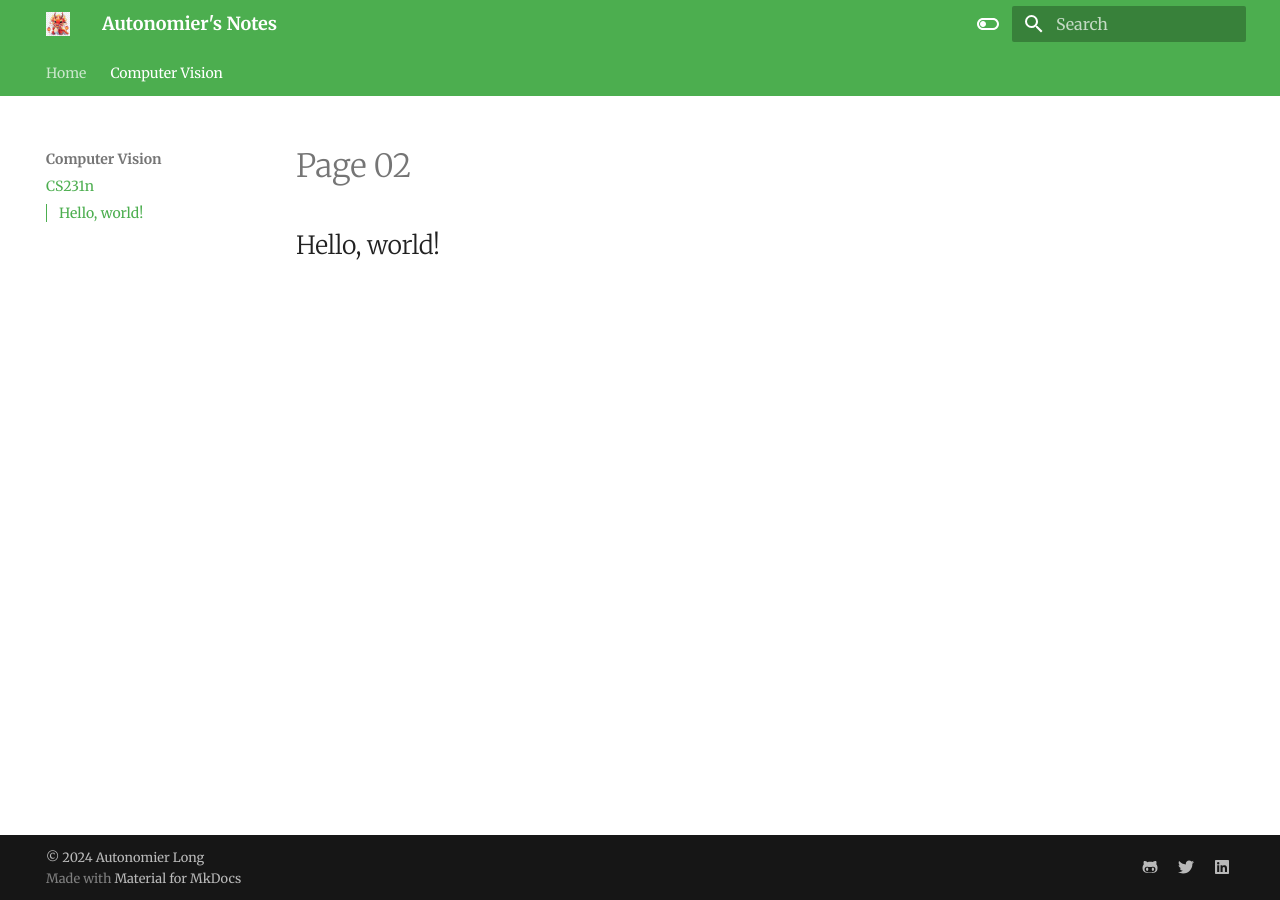
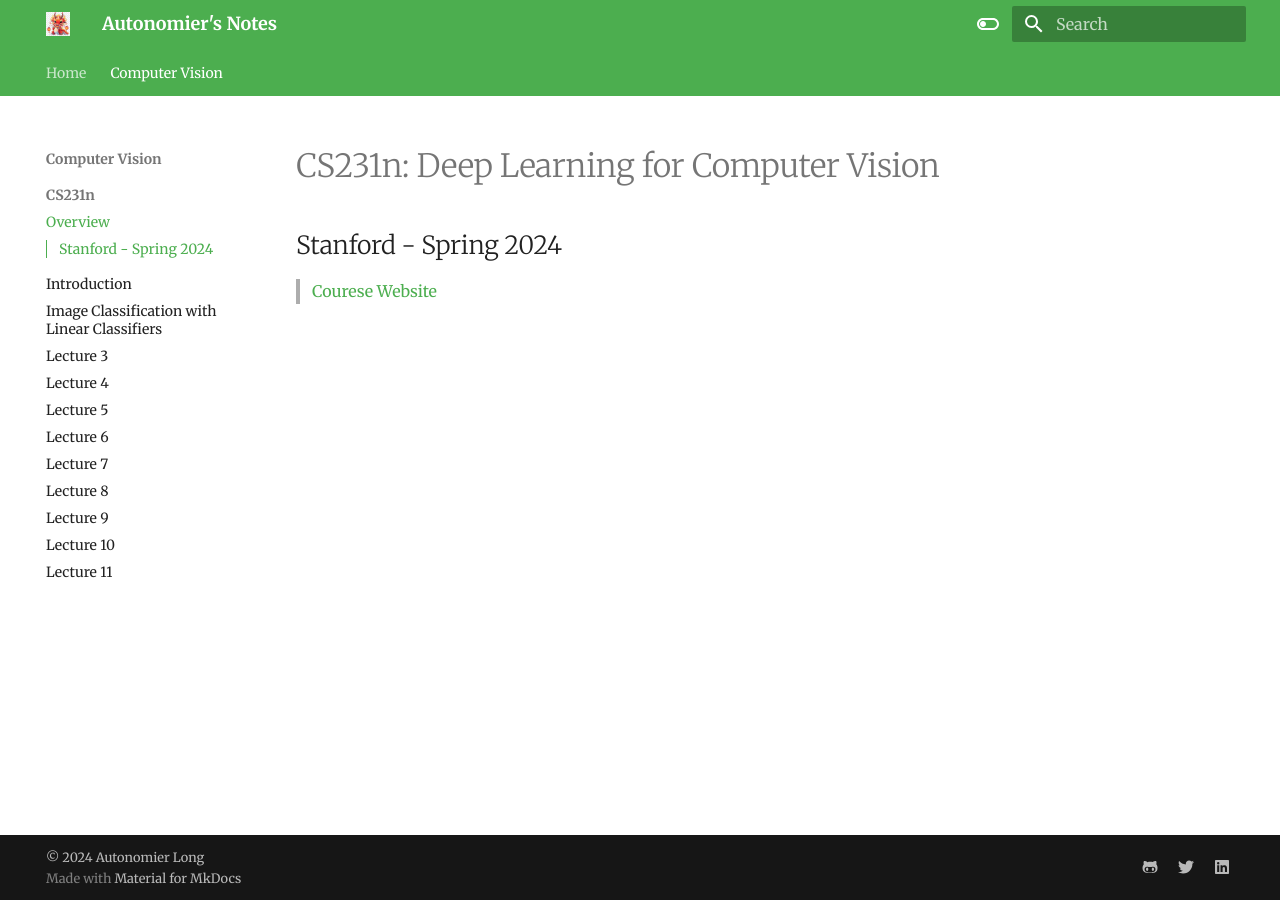
Before and after one commit to AutonomierLong/Notes, an MkDocs documentation site: the page built from docs/CS231n.md, in a window 1280 px wide. Built offline with MkDocs 1.6.1 and Material for MkDocs 9.7.7, drawn with Linux system fonts in a browser that asks for light colours.

Commit message:
CS231n Lecture02 added

```diff
--- a/docs/CS231n.md
+++ b/docs/CS231n.md
@@ -1,2 +1,4 @@
-# Page 02
-## Hello, world!
+# CS231n: Deep Learning for Computer Vision
+## Stanford - Spring 2024
+
+> [Courese Website](https://cs231n.stanford.edu/index.html)
--- a/docs/stylesheets/extra.css
+++ b/docs/stylesheets/extra.css
@@ -1,4 +1,4 @@
-body, p, h1, h2, h3, h4, h5, h6, blockquote, pre, code, ul, ol, li, table, th, td, caption, input, textarea, button {
+body {
     font-family: "Merriweather", "华文楷体", sans-serif;
 }
 
@@ -7,3 +7,12 @@
   font-size: x-large;
   text-align: center;
 }
+
+.center {
+  display: block;
+  margin-left: auto;
+  margin-right: auto;
+}
+
+
+/* , p, h1, h2, h3, h4, h5, h6, blockquote, pre, code, ul, ol, li, table, th, td, caption, input, textarea, button */
--- a/mkdocs.yml
+++ b/mkdocs.yml
@@ -2,7 +2,19 @@
 nav:
   - Home: index.md
   - "Computer Vision":
-    - CS231n: CS231n.md
+    - CS231n:
+      - Overview: CS231n.md
+      - Introduction: lecture1.md
+      - Image Classification with Linear Classifiers: lecture2.md
+      - Lecture 3: lecture3.md
+      - Lecture 4: lecture4.md
+      - Lecture 5: lecture5.md
+      - Lecture 6: lecture6.md
+      - Lecture 7: lecture7.md
+      - Lecture 8: lecture8.md
+      - Lecture 9: lecture9.md
+      - Lecture 10: lecture10.md
+      - Lecture 11: lecture11.md
 theme:
   logo: img/dragon.png
   favicon: img/dragon.png
@@ -62,6 +74,9 @@
   - pymdownx.emoji:
       emoji_index: !!python/name:materialx.emoji.twemoji
       emoji_generator: !!python/name:materialx.emoji.to_svg
+  - def_list
+  - pymdownx.tasklist:
+      custom_checkbox: true
 
 extra_javascript:
   - https://polyfill.io/v3/polyfill.min.js?features=es6
```
Also changed, not shown: docs/lecture1.md (added, +1 -0 lines), docs/lecture2.md (added, +194 -0 lines), docs/images/Lec02/01 (1).png (added), docs/images/Lec02/01 (10).png (added), docs/images/Lec02/01 (11).png (added), docs/images/Lec02/01 (12).png (added), docs/images/Lec02/01 (13).png (added), docs/images/Lec02/01 (2).png (added), docs/images/Lec02/01 (3).png (added), docs/images/Lec02/01 (4).png (added), docs/images/Lec02/01 (5).png (added), docs/images/Lec02/01 (6).png (added), docs/images/Lec02/01 (7).png (added), docs/images/Lec02/01 (8).png (added), 2 more files.
